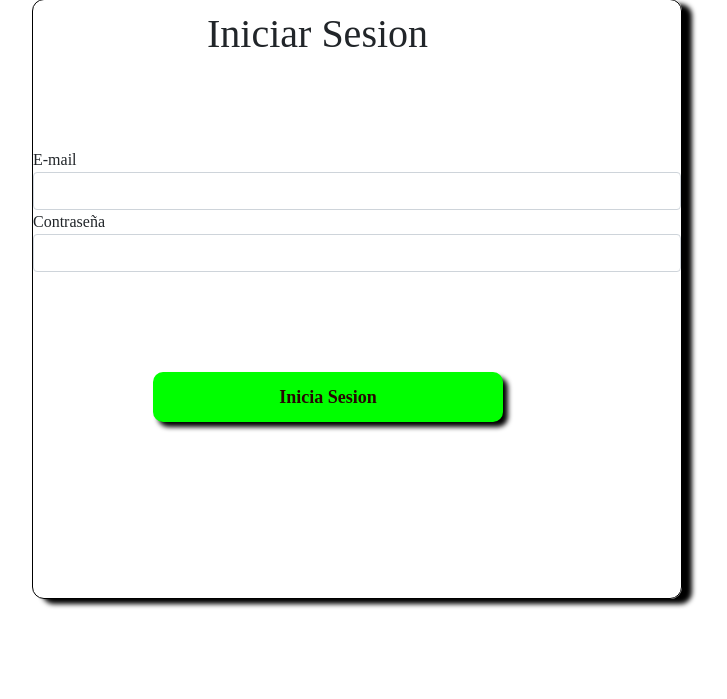
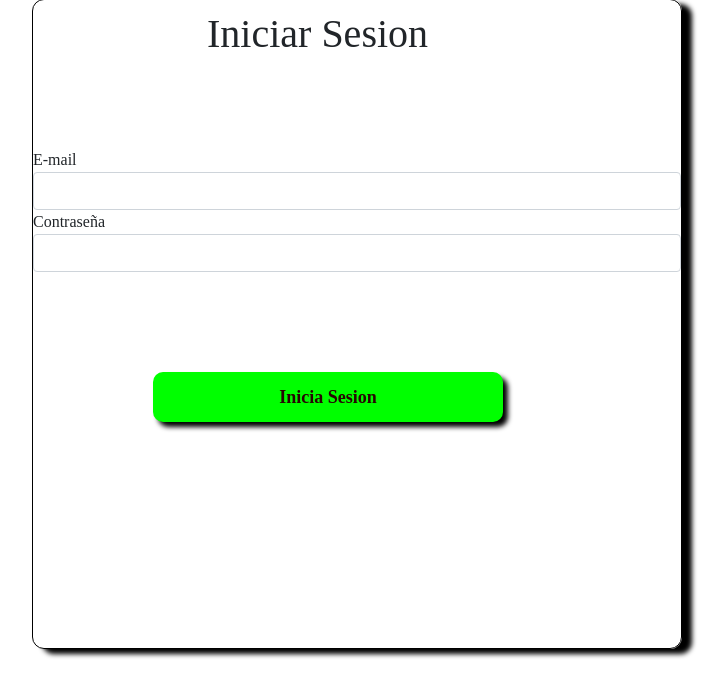
Before and after one commit to DavidVanegas720/CanNaturals, a Flask app: page /login in a window 1280 px wide. Shown: the part 101-800 px from the top of the page, without its empty margins (283-1010 px from the left). Run offline with Flask 2, Linux system fonts and the light colour scheme; some web fonts are replaced.

Commit message:
se agregan estilos al register

```diff
--- a/Flask_app/static/css/style.css
+++ b/Flask_app/static/css/style.css
@@ -176,16 +176,17 @@ img{
 
 
 /* -------------form-------------login */
-.cont-register{
+.cont-register,
+.contenedor-registro{
     border: 1px solid black;
     width: 650px;
-    height: 600px;
+    height: 650px;
     margin: 0 auto;
     margin-top: 100px;
     box-shadow: 10px 5px 5px black;
     border-radius: 12px;
 }
-.titulo-login{
+.titulo-login, .titulo{
     width: 300px;
     margin: 0 auto;
     margin-top: 10px;
--- a/Flask_app/templates/registro.html
+++ b/Flask_app/templates/registro.html
@@ -9,7 +9,7 @@
     <link href="https://cdn.jsdelivr.net/npm/bootstrap@5.2.0/dist/css/bootstrap.min.css" rel="stylesheet" integrity="sha384-gH2yIJqKdNHPEq0n4Mqa/HGKIhSkIHeL5AyhkYV8i59U5AR6csBvApHHNl/vI1Bx" crossorigin="anonymous">
 </head>
 <body>
-    <div class="contenedor" style="background-image: url(/static/image/nuevo.jpg);" >
+    <div class="contenedor-registro" style="background-image: url(/static/image/nuevo.jpg);" >
         <div class="titulo">
             <h1 >Registrate</h1>
         </div>
```
